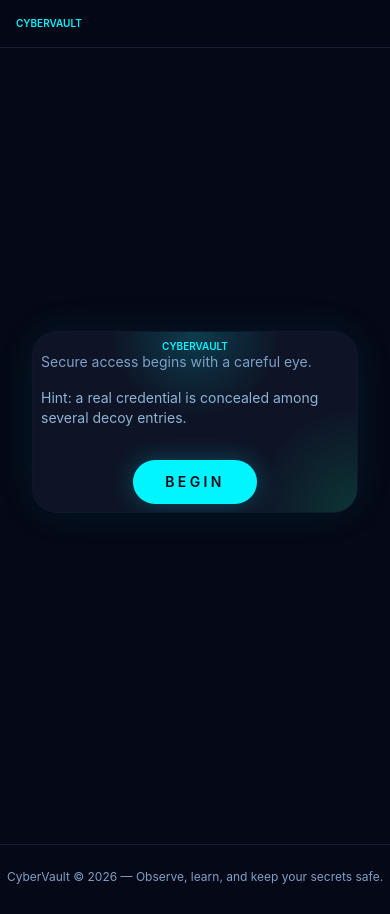
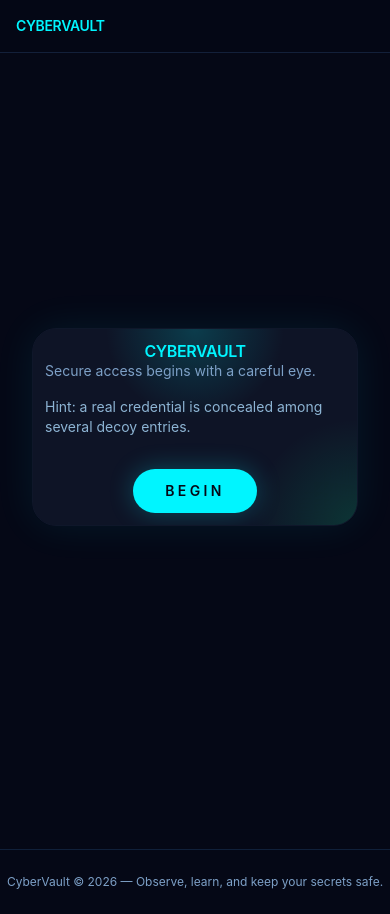
Before and after one commit to Yatz2003/IT21-L_Final-, a React (Vite) app in the folder cybervault/client/: page / in a window 390 px wide. Built offline with nearby package versions, Linux system fonts and the light colour scheme; no server answers; the HTML template or start-up script is replaced by a standard one.

Commit message:
mobile view

```diff
--- a/cybervault/client/src/components/Navbar.jsx
+++ b/cybervault/client/src/components/Navbar.jsx
@@ -6,7 +6,7 @@ const Navbar = () => {
   return (
     <header className="sticky top-0 z-10 border-b border-[#13203a] bg-[#050816]/90 backdrop-blur-lg">
       <div className="mx-auto flex max-w-6xl items-center justify-between px-4 py-4 sm:px-6">
-        <Link to="/" className="text-[10px] sm:text-sm font-semibold uppercase tracking-[0em] sm:tracking-[0.24em] text-[#00F5FF]">
+        <Link to="/" className="text-sm font-semibold uppercase tracking-tight sm:tracking-[0.24em] text-[#00F5FF]">
           CyberVault
         </Link>
         <div className="hidden sm:flex items-center gap-4 text-xs text-[#a8c4dc]">
--- a/cybervault/client/src/pages/Login.jsx
+++ b/cybervault/client/src/pages/Login.jsx
@@ -40,12 +40,12 @@ const Login = () => {
 
   return (
     <div className="mx-auto flex min-h-[calc(100vh-160px)] max-w-6xl items-center justify-center px-4 py-6">
-      <div className="relative w-full max-w-2xl overflow-hidden rounded-3xl border border-[#0f172a] bg-[#101728]/90 p-2 text-[#E5F1FF] shadow-[0_0_40px_rgba(0,245,255,0.08)] backdrop-blur-xl sm:p-8">
+      <div className="relative w-full max-w-2xl overflow-hidden rounded-3xl border border-[#0f172a] bg-[#101728]/90 p-3 text-[#E5F1FF] shadow-[0_0_40px_rgba(0,245,255,0.08)] backdrop-blur-xl sm:p-8">
         <div className="pointer-events-none absolute inset-0 bg-[radial-gradient(circle_at_top,_rgba(0,245,255,0.18),_transparent_35%),radial-gradient(circle_at_bottom_right,_rgba(0,255,153,0.14),_transparent_28%)]" />
         <div className="relative space-y-8">
           <div className="space-y-4">
             <div className="text-[#00F5FF]">
-              <h1 className="text-[10px] font-semibold uppercase tracking-[0em] sm:text-4xl sm:tracking-[0.36em] text-center leading-tight break-words">CyberVault</h1>
+              <h1 className="text-base font-semibold uppercase tracking-tight sm:text-4xl sm:tracking-[0.36em] text-center leading-tight break-words">CyberVault</h1>
               <p className="text-sm text-[#7da0c7]">Secure access begins with a careful eye.</p>
             </div>
             <p className="text-sm text-[#8db4d4]">Hint: a real credential is concealed among several decoy entries.</p>
```
